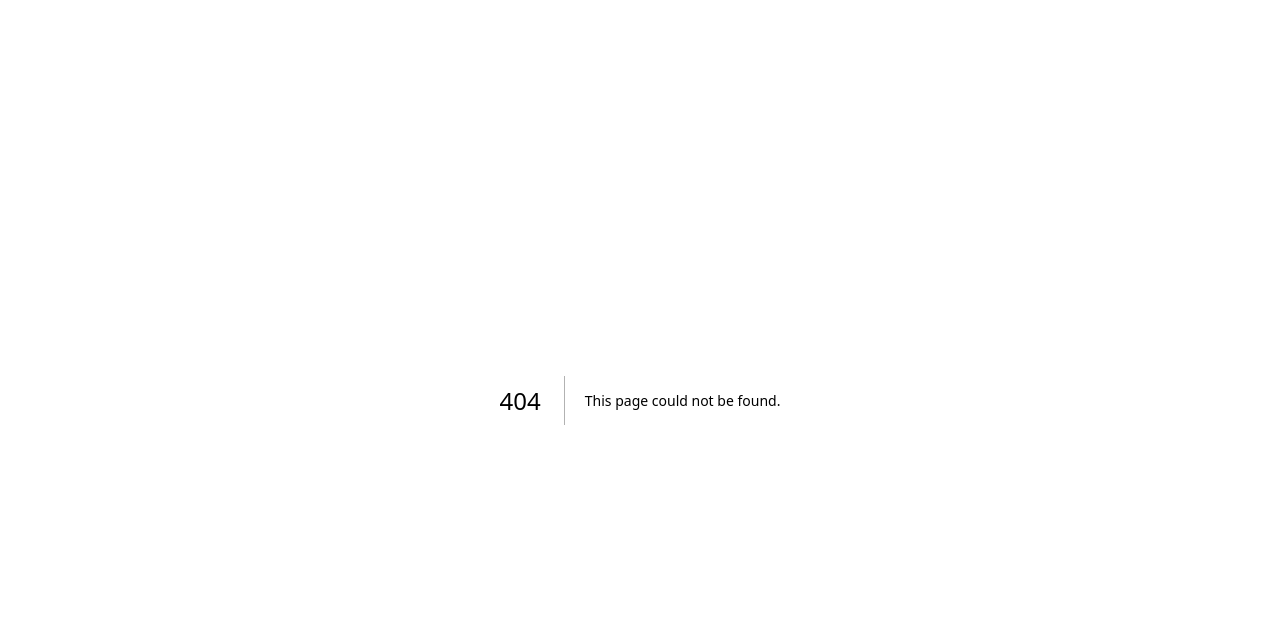
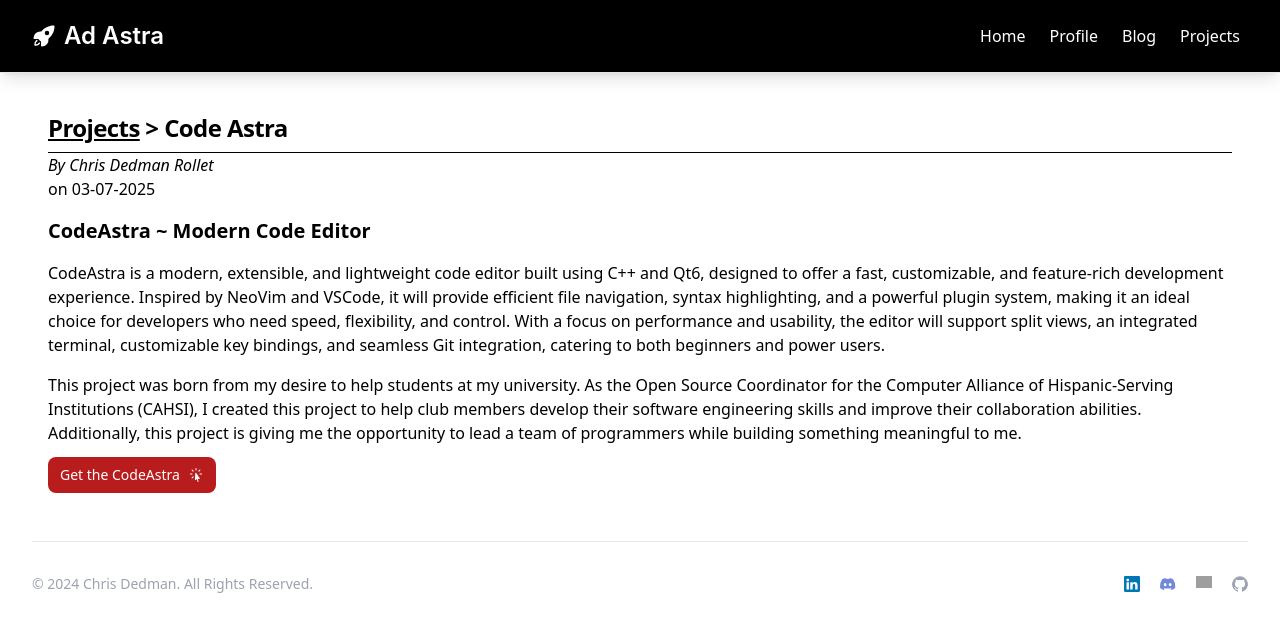
Before and after one commit to chrisdedman/website, a Next.js app: page /projects/code-astra in a window 1280 px wide. Before the commit this address had no page. Shown: the top 632 px of the page. Built offline with nearby package versions, Linux system fonts and the light colour scheme; grey boxes are pictures that could not be loaded.

Commit message:
added CodeAstra to portfolio

```diff
--- /dev/null
+++ b/src/app/projects/code-astra/page.tsx
@@ -0,0 +1,54 @@
+"use client"
+
+import React from "react";
+import Menu from '@/components/navigation'
+import Footer from '@/components/footer'
+import { CursorArrowRaysIcon } from "@heroicons/react/24/solid";
+
+export default function CodeAstra() {
+  return (
+    <div className="h-screen p-4 lg:p-8 mt-16 ">
+      <Menu />
+      <div className="p-4">
+        <h5 className="mb-2 text-2xl font-bold tracking-tight">
+          <a href="/projects" className="underline">Projects</a>{" > "}Code Astra
+        </h5>
+        <hr className="h-px my-8 bg-black border-0 separator mt-0 mb-0" />
+        <div>
+          <address>By <a rel="author" href="/">Chris Dedman Rollet</a></address>
+          on <time dateTime="03-07-2024" title="March 7th, 2025">03-07-2025</time>
+          <Article />
+        </div>
+      </div>
+      <Footer />
+    </div>
+  );
+}
+
+function Article() {
+  return (
+    <>
+      <h6 className="mt-4 text-xl font-bold">CodeAstra ~ Modern Code Editor</h6>
+      <p className="mt-4">
+        CodeAstra is a modern, extensible, and lightweight code editor built using C++ and Qt6,
+        designed to offer a fast, customizable, and feature-rich development experience.
+        Inspired by NeoVim and VSCode, it will provide efficient file navigation, syntax highlighting,
+        and a powerful plugin system, making it an ideal choice for developers who need speed,
+        flexibility, and control. With a focus on performance and usability, the editor will
+        support split views, an integrated terminal, customizable key bindings, and seamless
+        Git integration, catering to both beginners and power users.
+      </p>
+      <p className="mt-4">
+        This project was born from my desire to help students at my university.
+        As the Open Source Coordinator for the Computer Alliance of Hispanic-Serving Institutions (CAHSI),
+        I created this project to help club members develop their software engineering skills and improve
+        their collaboration abilities. Additionally, this project is giving me the opportunity to lead
+        a team of programmers while building something meaningful to me.
+      </p>
+
+      <a href="https://github.com/sandbox-science/CodeAstra" target="_blank" rel="noreferrer noopener" className="inline-flex items-center px-3 py-2 text-sm font-medium text-center text-white bg-red-700 rounded-lg hover:bg-red-800 focus:ring-4 focus:outline-none focus:ring-red-300">
+        Get the CodeAstra <CursorArrowRaysIcon className="w-4 h-4 ms-2" />
+      </a>
+    </>
+  )
+}
```
